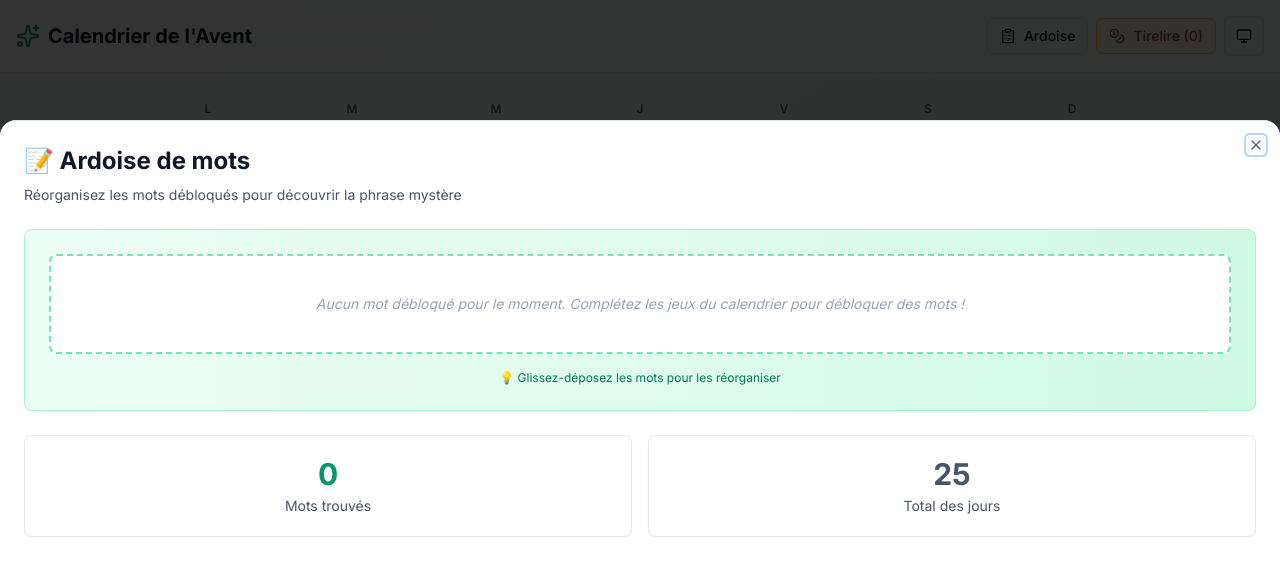
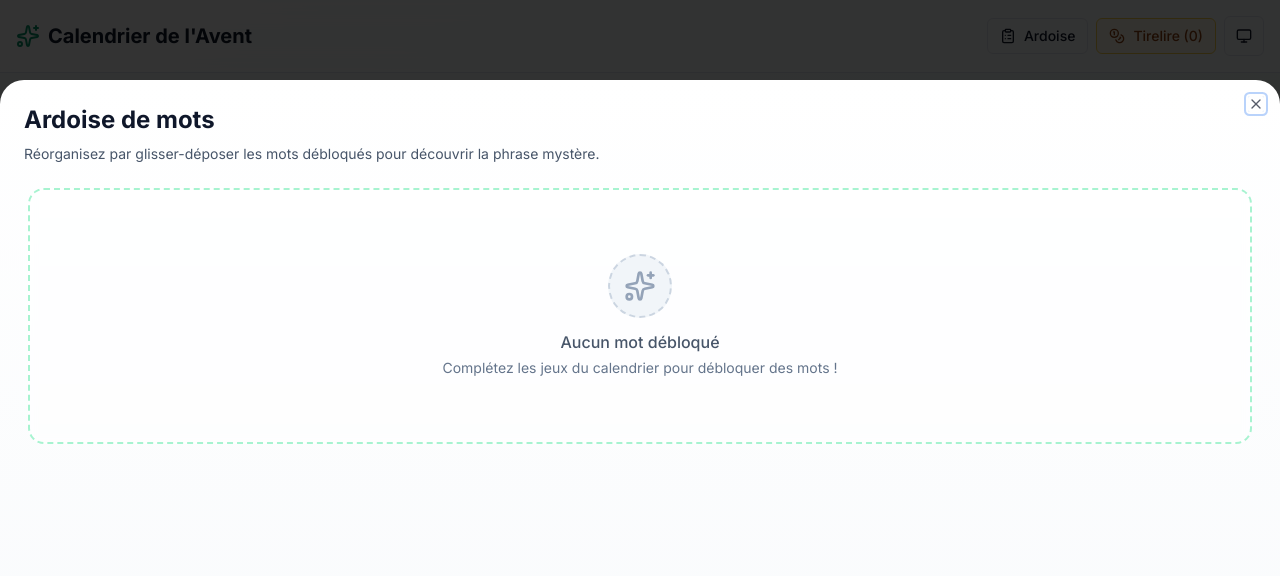
Before and after one commit to clementmoine/advent-calendar-2025, a Next.js app: page / in a window 1280 px wide. Both pictures are taken after a click on the button "Ardoise". Shown: the top 576 px of the page. Built offline with nearby package versions, Linux system fonts and the light colour scheme.

Commit message:
Fix : Change UI of Ardoise

```diff
--- a/src/components/ardoise-drawer.tsx
+++ b/src/components/ardoise-drawer.tsx
@@ -1,6 +1,6 @@
 'use client';
 
-import { useEffect, useState } from 'react';
+import { useEffect, useState, useCallback } from 'react';
 import {
   Sheet,
   SheetContent,
@@ -17,6 +17,10 @@ interface ArdoiseDrawerProps {
 
 export default function ArdoiseDrawer({ isOpen, onClose }: ArdoiseDrawerProps) {
   const [refreshKey, setRefreshKey] = useState(0);
+  const [stats, setStats] = useState<{ completed: number; total: number }>({
+    completed: 0,
+    total: 0,
+  });
 
   // Force slate refresh when it opens
   useEffect(() => {
@@ -25,20 +29,34 @@ export default function ArdoiseDrawer({ isOpen, onClose }: ArdoiseDrawerProps) {
     }
   }, [isOpen]);
 
+  // Memoize the callback to prevent infinite loops
+  const handleStatsChange = useCallback((completed: number, total: number) => {
+    setStats({ completed, total });
+  }, []);
+
   return (
     <Sheet open={isOpen} onOpenChange={open => !open && onClose()}>
-      <SheetContent side='bottom' className='h-[85vh] rounded-t-2xl'>
+      <SheetContent
+        side='bottom'
+        className='h-[90vh] max-h-[90vh] rounded-t-3xl border-t-0 bg-gradient-to-b from-white to-slate-50 dark:from-slate-900 dark:to-slate-950'
+      >
         <SheetHeader className='mb-6'>
           <SheetTitle className='text-2xl font-bold text-slate-900 dark:text-slate-100'>
-            📝 Ardoise de mots
+            Ardoise de mots
+            {stats.total > 0 && (
+              <span className='ml-2 text-lg font-normal text-slate-500 dark:text-slate-400'>
+                ({stats.completed} sur {stats.total})
+              </span>
+            )}
           </SheetTitle>
           <SheetDescription className='text-slate-600 dark:text-slate-400'>
-            Réorganisez les mots débloqués pour découvrir la phrase mystère
+            Réorganisez par glisser-déposer les mots débloqués pour découvrir la
+            phrase mystère.
           </SheetDescription>
         </SheetHeader>
 
-        <div className='flex-1 overflow-y-auto custom-scrollbar'>
-          <WordSlate key={refreshKey} />
+        <div className='flex-1 overflow-y-auto custom-scrollbar px-1'>
+          <WordSlate key={refreshKey} onStatsChange={handleStatsChange} />
         </div>
       </SheetContent>
     </Sheet>
--- a/src/components/word-slate.tsx
+++ b/src/components/word-slate.tsx
@@ -1,7 +1,6 @@
 'use client';
 
 import { useState, useEffect, useCallback, memo } from 'react';
-import { Card, CardContent } from '@/components/ui/card';
 import {
   DndContext,
   closestCenter,
@@ -19,7 +18,8 @@ import {
 import { useSortable } from '@dnd-kit/sortable';
 import { CSS } from '@dnd-kit/utilities';
 import { useGameProgress } from '@/hooks/useGameProgress';
-import { stateClasses } from '@/lib/state-colors';
+import { Sparkles, GripVertical } from 'lucide-react';
+import { cn } from '@/lib/utils';
 
 interface WordItemProps {
   word: string | null;
@@ -40,7 +40,8 @@ function WordItem({ word, day, isCompleted }: WordItemProps) {
   const style = {
     transform: transform ? CSS.Translate.toString(transform) : undefined,
     transition: isDragging ? 'none' : transition,
-    opacity: isDragging ? 0.5 : 1,
+    opacity: isDragging ? 0.6 : 1,
+    scale: isDragging ? 1.05 : 1,
   };
 
   return (
@@ -48,30 +49,56 @@ function WordItem({ word, day, isCompleted }: WordItemProps) {
       ref={setNodeRef}
       style={style}
       {...attributes}
-      {...listeners}
-      className={stateClasses(
-        isCompleted ? 'completed' : 'default',
-        'inline-block cursor-grab active:cursor-grabbing rounded-lg px-3 py-2 mx-1 my-1'
+      className={cn(
+        'group relative cursor-grab active:cursor-grabbing',
+        'transition-all duration-200 ease-out',
+        isDragging && 'z-50 shadow-2xl'
       )}
     >
+      <div
+        {...listeners}
+        className={cn(
+          'flex items-center gap-2 rounded-xl px-4 py-3',
+          'border-2 transition-all duration-200',
+          'shadow-sm hover:shadow-md',
+          isCompleted
+            ? 'bg-gradient-to-br from-emerald-50 to-emerald-100 dark:from-emerald-900/40 dark:to-emerald-800/40 border-emerald-300 dark:border-emerald-600 hover:border-emerald-400 dark:hover:border-emerald-500'
+            : 'bg-slate-50 dark:bg-slate-800/50 border-slate-200 dark:border-slate-700',
+          isDragging && 'ring-2 ring-emerald-400 ring-offset-2'
+        )}
+      >
+        <GripVertical
+          className={cn(
+            'size-4 transition-colors',
+            isCompleted
+              ? 'text-emerald-400 dark:text-emerald-500 opacity-60'
+              : 'text-slate-400 opacity-60'
+          )}
+        />
         {isCompleted ? (
-        <span className='text-sm font-medium text-slate-900 dark:text-slate-100'>
+          <span className='text-base font-semibold text-emerald-900 dark:text-emerald-100'>
             {word}
           </span>
         ) : (
-        <span className='text-sm font-medium text-slate-400 dark:text-slate-500'>
+          <span className='text-sm font-medium text-slate-500 dark:text-slate-400'>
             Jour {day}
           </span>
         )}
       </div>
+    </div>
   );
 }
 
-const WordSlate = memo(function WordSlate() {
+interface WordSlateProps {
+  onStatsChange?: (completed: number, total: number) => void;
+}
+
+const WordSlate = memo(function WordSlate({ onStatsChange }: WordSlateProps) {
   const { progress, reorderPhrase, isLoading } = useGameProgress();
   const [words, setWords] = useState<
     { word: string | null; day: number; isCompleted: boolean }[]
   >([]);
+  const [totalUsableDays, setTotalUsableDays] = useState<number>(25);
 
   const sensors = useSensors(
     useSensor(PointerSensor),
@@ -176,14 +203,61 @@ const WordSlate = memo(function WordSlate() {
     [reorderPhrase, words]
   );
 
+  // Calculate total usable days (weekdays from 1-25 that are not disabled and have a word)
+  useEffect(() => {
+    const calculateTotalUsableDays = async () => {
+      try {
+        const response = await fetch('/api/calendar');
+        if (response.ok) {
+          const data = await response.json();
+          // Count days that are:
+          // 1. Weekdays (Mon-Fri)
+          // 2. Not disabled
+          // 3. Have a word defined (hasEnvWord)
+          let count = 0;
+          for (let day = 1; day <= 25; day++) {
+            const game = data.games?.[day];
+            if (game) {
+              // Check if it's a weekday
+              const year = new Date().getFullYear();
+              const dow = new Date(year, 11, day).getDay(); // 0 Sun, 6 Sat
+              const isWeekday = dow !== 0 && dow !== 6;
+
+              // Must be weekday, not disabled, and have a word
+              if (isWeekday && !game.disabledLabel && game.hasEnvWord) {
+                count++;
+              }
+            }
+          }
+          setTotalUsableDays(count);
+        }
+      } catch (error) {
+        console.error('Failed to fetch calendar data:', error);
+        // Fallback: count weekdays in December 1-25
+        const year = new Date().getFullYear();
+        let count = 0;
+        for (let day = 1; day <= 25; day++) {
+          const dow = new Date(year, 11, day).getDay();
+          if (dow !== 0 && dow !== 6) count++;
+        }
+        setTotalUsableDays(count);
+      }
+    };
+    calculateTotalUsableDays();
+  }, []);
+
+  // Notify parent of stats changes
+  useEffect(() => {
+    if (!onStatsChange) return;
     const completedCount = words.filter(w => w.isCompleted).length;
-  const totalDays = 25;
+    onStatsChange(completedCount, totalUsableDays);
+    // eslint-disable-next-line react-hooks/exhaustive-deps
+  }, [words.length, totalUsableDays]);
 
   return (
     <div className='space-y-6'>
       {/* Phrase display */}
-      <Card className='bg-gradient-to-r from-emerald-50 to-emerald-100 dark:from-emerald-900/20 dark:to-emerald-800/20 border-emerald-200 dark:border-emerald-700'>
-        <CardContent className='p-6'>
+      <div>
         <DndContext
           sensors={sensors}
           collisionDetection={closestCenter}
@@ -194,7 +268,7 @@ const WordSlate = memo(function WordSlate() {
             items={words.map(w => `day-${w.day}`)}
             strategy={horizontalListSortingStrategy}
           >
-              <div className='min-h-[100px] bg-white dark:bg-slate-800 p-6 rounded-lg border-2 border-dashed border-emerald-300 dark:border-emerald-700 flex flex-wrap items-center justify-center gap-2'>
+            <div className='min-h-[140px] bg-white/60 dark:bg-slate-800/40 backdrop-blur-sm p-8 rounded-2xl border-2 border-dashed border-emerald-200 dark:border-emerald-800 flex flex-wrap items-center justify-center gap-3 transition-colors duration-300 hover:border-emerald-300 dark:hover:border-emerald-700'>
               {words.length > 0 ? (
                 words.map(item => (
                   <WordItem
@@ -205,43 +279,23 @@ const WordSlate = memo(function WordSlate() {
                   />
                 ))
               ) : (
-                  <p className='text-sm text-slate-400 dark:text-slate-500 italic'>
-                    Aucun mot débloqué pour le moment. Complétez les jeux du calendrier pour débloquer des mots !
+                <div className='flex flex-col items-center justify-center gap-3 py-8 text-center'>
+                  <div className='flex items-center justify-center size-16 rounded-full bg-slate-100 dark:bg-slate-800 border-2 border-dashed border-slate-300 dark:border-slate-700'>
+                    <Sparkles className='size-8 text-slate-400 dark:text-slate-500' />
+                  </div>
+                  <div>
+                    <p className='text-base font-medium text-slate-600 dark:text-slate-400 mb-1'>
+                      Aucun mot débloqué
                     </p>
+                    <p className='text-sm text-slate-500 dark:text-slate-500'>
+                      Complétez les jeux du calendrier pour débloquer des mots !
+                    </p>
+                  </div>
+                </div>
               )}
             </div>
           </SortableContext>
         </DndContext>
-
-          <p className='text-xs text-emerald-700 dark:text-emerald-300 mt-4 text-center'>
-            💡 Glissez-déposez les mots pour les réorganiser
-          </p>
-        </CardContent>
-      </Card>
-
-      {/* Stats */}
-      <div className='grid grid-cols-2 gap-4'>
-        <Card className='bg-white dark:bg-slate-800 border-slate-200 dark:border-slate-700'>
-          <CardContent className='p-5 text-center'>
-            <div className='text-3xl font-bold text-emerald-600 dark:text-emerald-400 mb-1'>
-              {completedCount}
-            </div>
-            <div className='text-sm text-slate-600 dark:text-slate-400'>
-              Mots trouvés
-            </div>
-          </CardContent>
-        </Card>
-
-        <Card className='bg-white dark:bg-slate-800 border-slate-200 dark:border-slate-700'>
-          <CardContent className='p-5 text-center'>
-            <div className='text-3xl font-bold text-slate-600 dark:text-slate-400 mb-1'>
-              {totalDays}
-            </div>
-            <div className='text-sm text-slate-600 dark:text-slate-400'>
-              Total des jours
-            </div>
-          </CardContent>
-        </Card>
       </div>
     </div>
   );
--- a/src/lib/games.ts
+++ b/src/lib/games.ts
@@ -115,3 +115,17 @@ export const getGameTypeForBusinessDay = (day: number): string => {
   const rotationIndex = getRotationIndexForDay(day);
   return getGameTypeFromDay(rotationIndex);
 };
+
+/**
+ * Counts the total number of usable days (weekdays that are not disabled) from 1 to 25.
+ */
+export const getTotalUsableDays = (): number => {
+  const year = new Date().getFullYear();
+  let count = 0;
+  for (let d = 1; d <= 25; d++) {
+    const dow = new Date(year, 11, d).getDay(); // 0 Sun, 6 Sat
+    const isWeekday = dow !== 0 && dow !== 6;
+    if (isWeekday && !isDayDisabled(d)) count++;
+  }
+  return count;
+};
```
Lines whose indentation alone changed are shown as unchanged.
